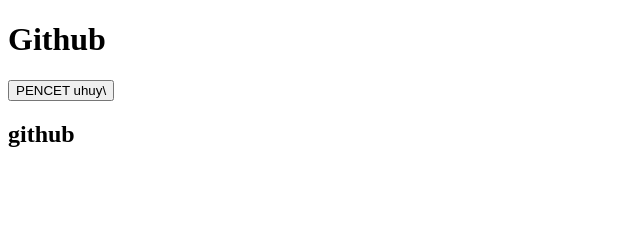
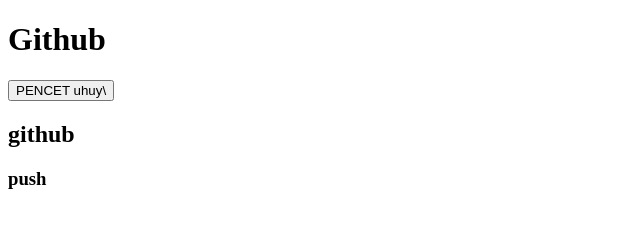
Before and after one commit to MUHJILL/Belajar.Github, a plain HTML site: page index.html in a window 1280 px wide. Shown: the full height of the page, 0-640 px from the left. Drawn offline with Linux system fonts and the light colour scheme.

Commit message:
update perubahan

```diff
--- a/index.html
+++ b/index.html
@@ -11,5 +11,7 @@
     <button>PENCET uhuy\</button>
     <h2>github</h2>
 
+    <h3>push</h3>
+
 </body>
 </html>
--- /dev/null
+++ b/script.js
@@ -0,0 +1 @@
+console.log("halooo")
```
